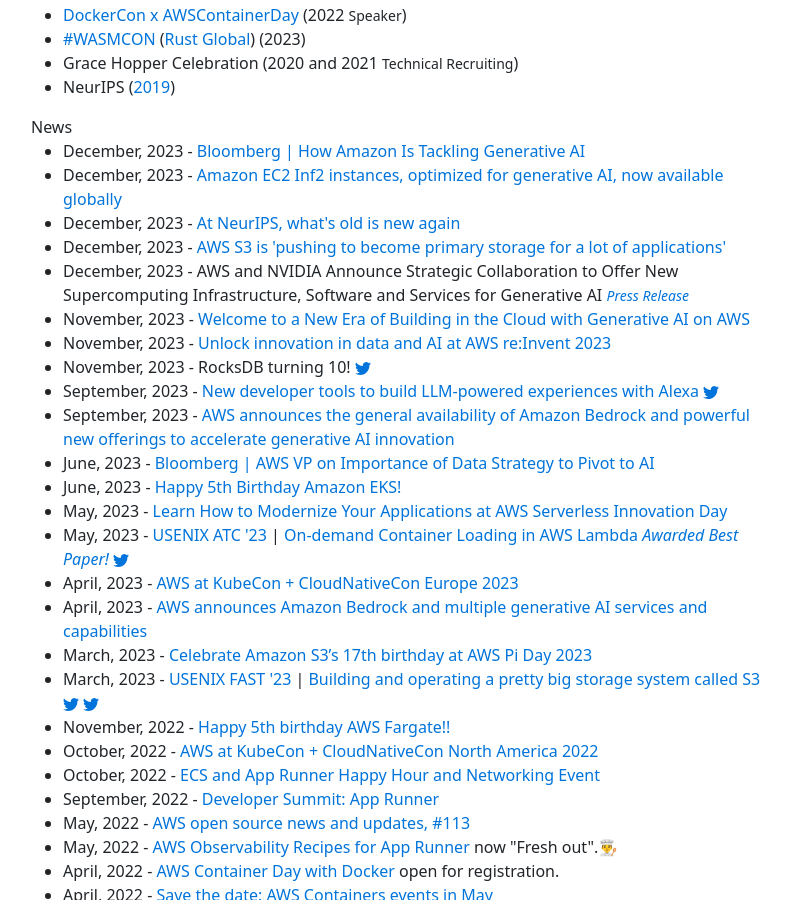
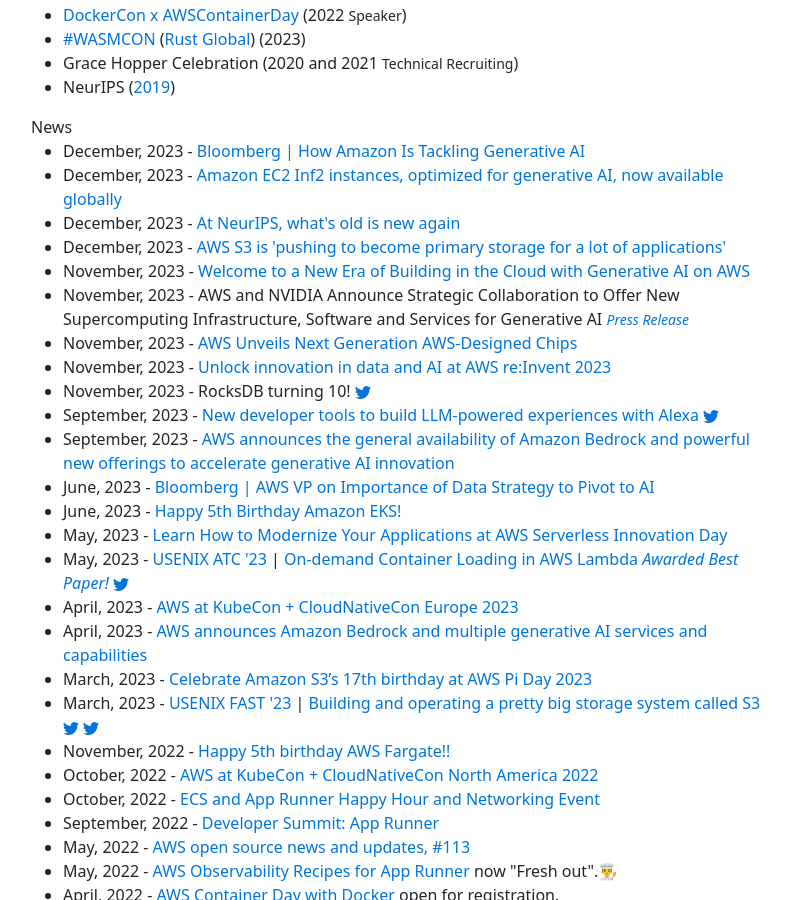
Before and after one commit to gfw001/gfw001.github.io, a Jekyll site: the page index.html, which Jekyll copies as it is, in a window 1280 px wide and 900 px high, scrolled down 1801 px. Shown: the whole window, without its empty margins (51-842 px from the left). Built offline with Jekyll 4.4.1, drawn with Linux system fonts in a browser that asks for light colours.

Commit message:
Update index.html

```diff
--- a/index.html
+++ b/index.html
@@ -360,11 +360,15 @@
 
 	</li>
 	<li>
-	        December, 2023 - AWS and NVIDIA Announce Strategic Collaboration to Offer New Supercomputing Infrastructure, Software and Services for Generative AI <i><small><a href="https://www.theregister.com/2023/12/12/the_changing_focus_of_aws/">Press Release</a></small></i>
-	<li>
 	        November, 2023 - <a href="https://aws.amazon.com/blogs/machine-learning/welcome-to-a-new-era-of-building-in-the-cloud-with-generative-ai-on-aws/">Welcome to a New Era of Building in the Cloud with Generative AI on AWS</a>
 
 	</li>
+	<li>
+	        November, 2023 - AWS and NVIDIA Announce Strategic Collaboration to Offer New Supercomputing Infrastructure, Software and Services for Generative AI <i><small><a href="https://www.theregister.com/2023/12/12/the_changing_focus_of_aws/">Press Release</a></small></i>
+	</li>
+	<li>
+	        November, 2023 - <a href="https://press.aboutamazon.com/2023/11/aws-unveils-next-generation-aws-designed-chips">AWS Unveils Next Generation AWS-Designed Chips</a>
+	</i>
 	<li>
 	        November, 2023 - <a href="https://aws.amazon.com/blogs/big-data/unlock-innovation-in-data-and-ai-at-aws-reinvent-2023/">Unlock innovation in data and AI at AWS re:Invent 2023</a>
 
```
